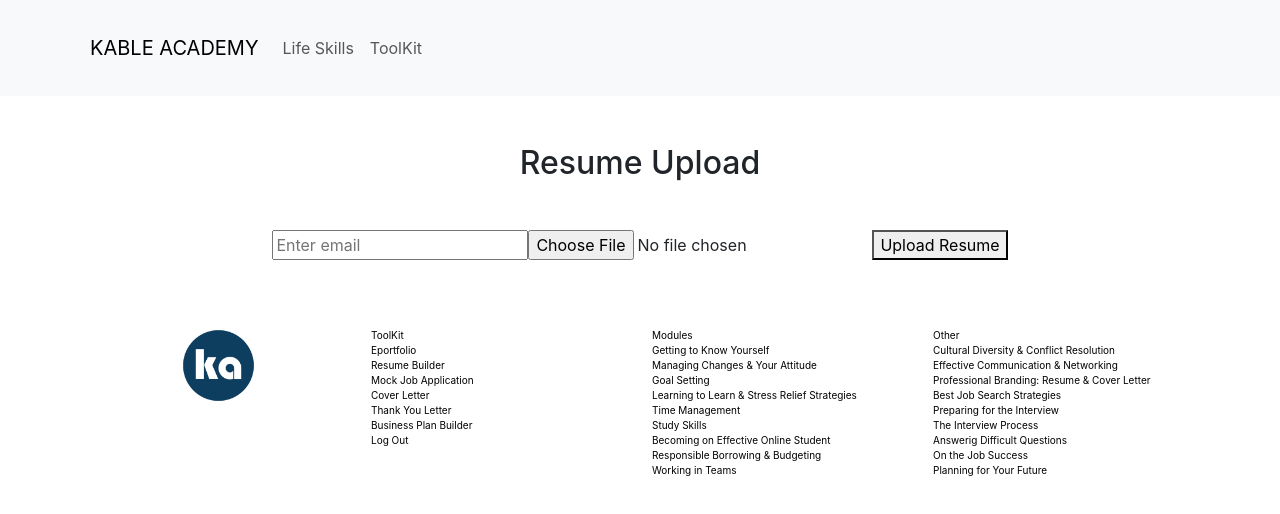
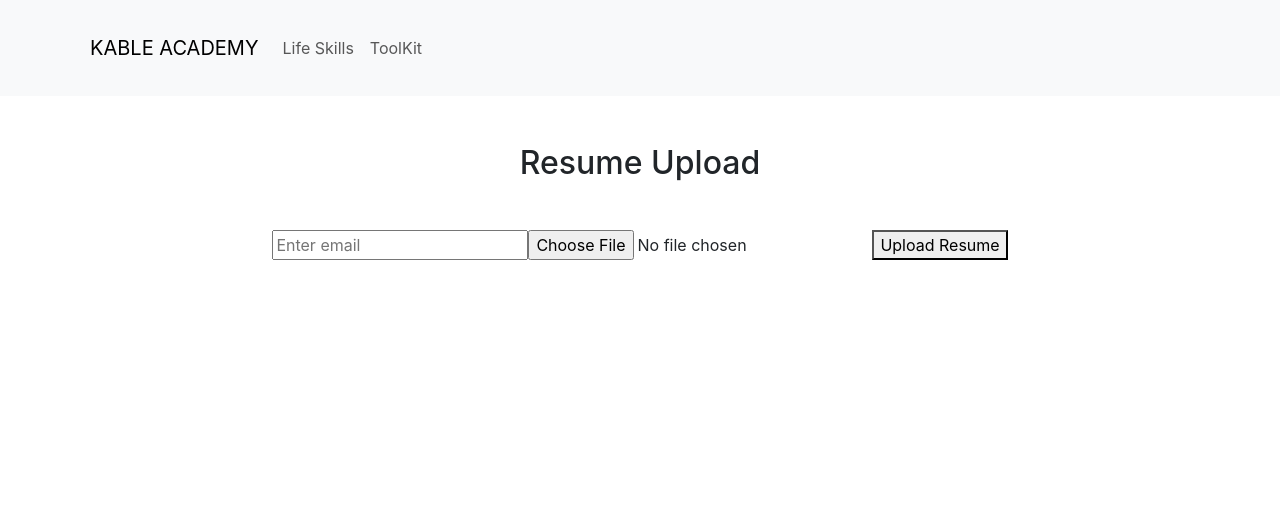
Before and after one commit to SDresmann/Kable-Career, a React (Create React App) app: page /resume-upload in a window 1280 px wide. Shown: the top 514 px of the page. Built offline with nearby package versions, Linux system fonts and the light colour scheme.

Commit message:
took out footer

```diff
--- a/public/index.html
+++ b/public/index.html
@@ -25,7 +25,7 @@
       work correctly both with client-side routing and a non-root public URL.
       Learn how to configure a non-root public URL by running `npm run build`.
     -->
-    <title>React App</title>
+    <title>Kable Academy</title>
   </head>
   <body>
     <noscript>You need to enable JavaScript to run this app.</noscript>
--- a/src/App.js
+++ b/src/App.js
@@ -3,7 +3,7 @@ import './App.css';
 import Navbar from './components/Navbar';
 import LifeSkills from './pages/LifeSkills';
 import ToolKit from './pages/ToolKit';
-import Footer from './components/Footer';
+// import Footer from './components/Footer';
 import ProfessionalBrandingResume from './pages/GettingToKnowYourself';
 import EffectiveCommunicationAndNetworking from './pages/EffectiveCommunicationAndNetwork';
 import CraftingThePerfectElevatorPitch from './pages/CraftingThePerfectElevatorPitch';
@@ -40,7 +40,7 @@ function App() {
           <Route path='/managing-money-and-payments' element={<ManagingMoneyAndPayment />} />
           <Route path='/resume-upload' element={<ResumeUploaderPage />} />
         </Routes>
-        <Footer />
+        {/* <Footer /> */}
       </BrowserRouter>
     </div>
   );
--- a/src/components/Footer.js
+++ b/src/components/Footer.js
@@ -12,38 +12,23 @@ const Footer = () => {
                 </div>
                 <div className='col-3'>
                     <NavLink className='footer-links'>ToolKit</NavLink>
-                    <NavLink className='footer-links'>Eportfolio</NavLink>
                     <NavLink className='footer-links'>Resume Builder</NavLink>
-                    <NavLink className='footer-links'>Mock Job Application</NavLink>
-                    <NavLink className='footer-links'>Cover Letter</NavLink>
-                    <NavLink className='footer-links'>Thank You Letter</NavLink>
-                    <NavLink className='footer-links'>Business Plan Builder</NavLink>
-                    <NavLink className='footer-links'>Log Out</NavLink>
                 </div>
                 <div className='col-3'>
                 <NavLink className='footer-links'>Modules</NavLink>
-                    <NavLink className='footer-links'>Getting to Know Yourself</NavLink>
-                    <NavLink className='footer-links'>Managing Changes & Your Attitude</NavLink>
-                    <NavLink className='footer-links'>Goal Setting</NavLink>
-                    <NavLink className='footer-links'>Learning to Learn & Stress Relief Strategies</NavLink>
+                    <NavLink className='footer-links'>Professional Branding & Resume</NavLink>
+                    <NavLink className='footer-links'>Effective Communication & Networking</NavLink>
+                    <NavLink className='footer-links'>Business Etiquette</NavLink>
+                    <NavLink className='footer-links'>Acing The Interview</NavLink>
                     <NavLink className='footer-links'>Time Management</NavLink>
-                    <NavLink className='footer-links'>Study Skills</NavLink>
-                    <NavLink className='footer-links'>Becoming on Effective Online Student</NavLink>
-                    <NavLink className='footer-links'>Responsible Borrowing & Budgeting</NavLink>
-                    <NavLink className='footer-links'>Working in Teams</NavLink>
+                    <NavLink className='footer-links'>Working In Teams</NavLink>
+                    <NavLink className='footer-links'>Technical Interview Prep</NavLink>
+                    <NavLink className='footer-links'>The Job Search</NavLink>
+                    <NavLink className='footer-links'>On the Job Success</NavLink>
+                    <NavLink className='footer-links'>Kable Academy Final Steps</NavLink>
+                    <NavLink className='footer-links'>Managing Money & Payment</NavLink>
                 </div>
-                <div className='col-3 '>
-                <NavLink className='footer-links'>Other</NavLink>
-                    <NavLink className='footer-links'>Cultural Diversity & Conflict Resolution</NavLink>
-                    <NavLink className='footer-links'>Effective Communication & Networking</NavLink>
-                    <NavLink className='footer-links'>Professional Branding: Resume & Cover Letter</NavLink>
-                    <NavLink className='footer-links'>Best Job Search Strategies</NavLink>
-                    <NavLink className='footer-links'>Preparing for the Interview</NavLink>
-                    <NavLink className='footer-links'>The Interview Process</NavLink>
-                    <NavLink className='footer-links'>Answerig Difficult Questions</NavLink>
-                    <NavLink className='footer-links'>On the Job Success</NavLink>
-                    <NavLink className='footer-links'>Planning for Your Future</NavLink>
-                </div>
+
             </div>
 
 
```
